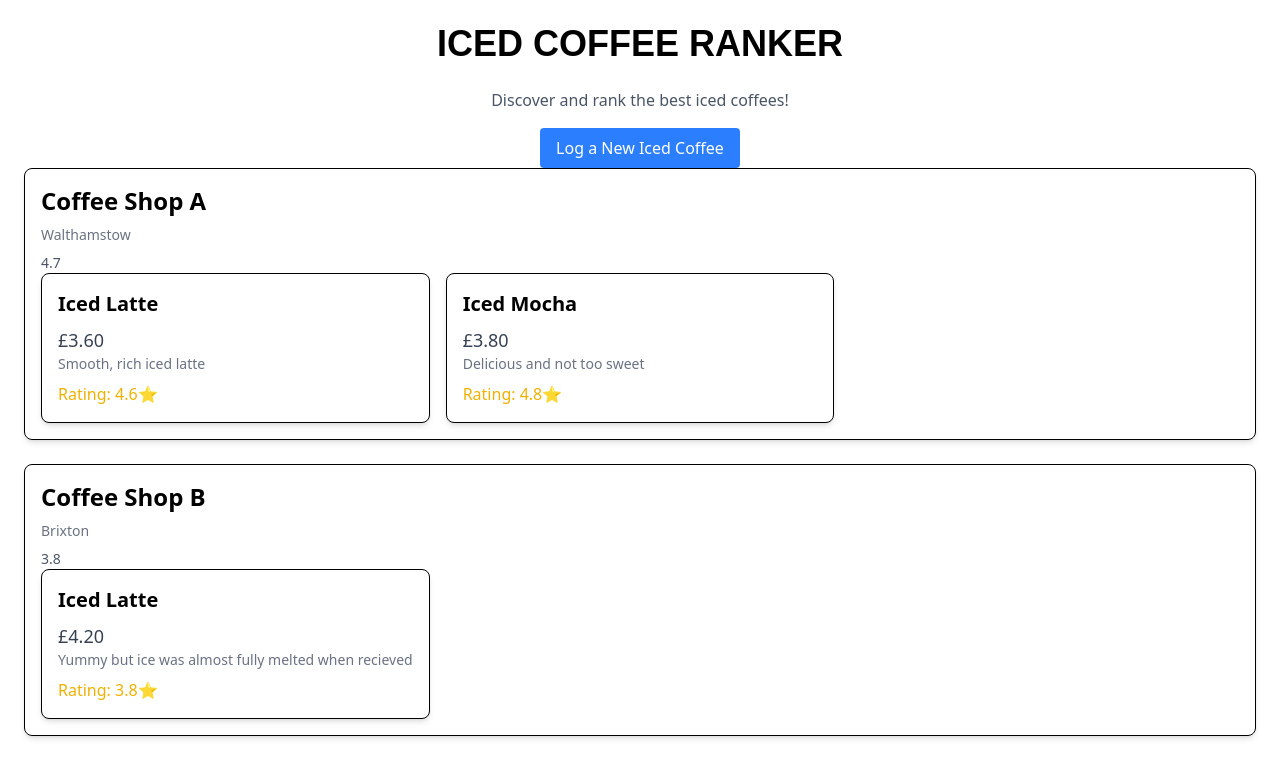
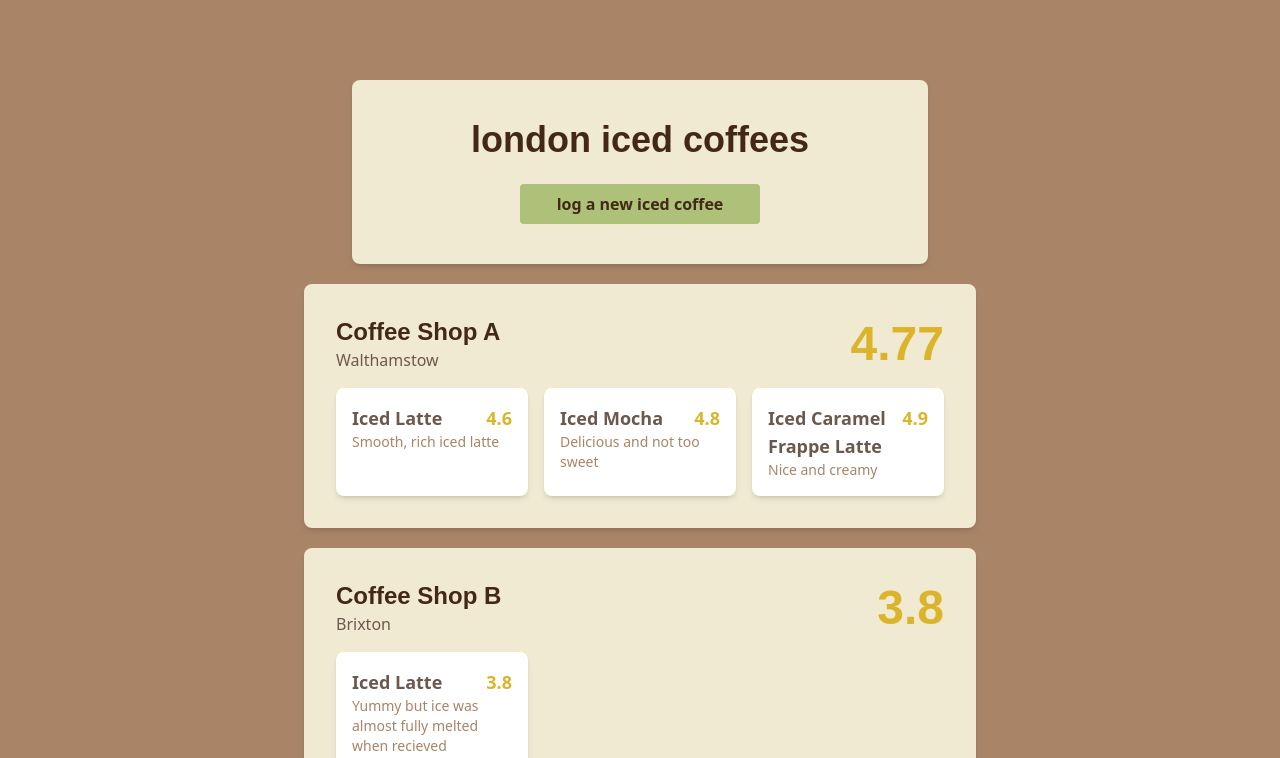
Before and after one commit to amymaney/iced-coffee-ranking-app, a Next.js app: page / in a window 1280 px wide. Shown: the top 758 px of the page. Built offline with nearby package versions, Linux system fonts and the light colour scheme.

Commit message:
fixed up homepage

```diff
--- a/src/app/components/CoffeeShop.tsx
+++ b/src/app/components/CoffeeShop.tsx
@@ -8,18 +8,17 @@ interface CoffeeShopProps {
 
 const CoffeeShopComponent: React.FC<CoffeeShopProps> = ({ coffeeShop }) => {
     return(
-        <div className="p-4 border rounded-lg shadow-md mb-6">
-            <h2 className="text-2xl font-bold mb-2">{coffeeShop.name}</h2>
-            <p className="text-sm text-gray-500 mb-2">{coffeeShop.location}</p>
-            <p className="text-sm text-gray-600">{coffeeShop.rating}</p>
-            {coffeeShop.image!==""&&(
-                <img
-                    src={coffeeShop.image}
-                    alt={coffeeShop.name}
-                    className="w-full h-60 object-cover rounded-md mb-4"
-                />
-            )}
-            <div className="grid grid-cols-1 sm:grid-cols-2 md:grid-cols-3 gap-4">
+        <div className="w-full max-w-2xl mx-auto p-8 bg-[#f0ead2] shadow-md mt-5 rounded-lg mb-5">
+            <div className="flex justify-between items-center">
+                <div>
+                    <h2 className="text-2xl font-bold text-left text-[#432818]">
+                        {coffeeShop.name}
+                    </h2>
+                    <p className="text-left text-[#6c584c]">{coffeeShop.location}</p>
+                </div>
+                <h1 className="text-right text-[#dbb42c] text-5xl font-bold">{coffeeShop.rating}</h1>
+            </div>
+         <div className="grid grid-cols-1 sm:grid-cols-2 md:grid-cols-3 gap-4 pt-4">
             {coffeeShop.icedCoffees.map((icedCoffee)=>(
                 <IcedCoffeeCard
                     key={icedCoffee.id}
@@ -33,6 +32,31 @@ const CoffeeShopComponent: React.FC<CoffeeShopProps> = ({ coffeeShop }) => {
             ))}
      </div>
         </div>
+        // <div className="p-4 border rounded-lg shadow-md mb-6">
+        //     <h2 className="text-2xl font-bold mb-2">{coffeeShop.name}</h2>
+        //     <p className="text-sm text-gray-500 mb-2">{coffeeShop.location}</p>
+        //     <p className="text-sm text-gray-600">{coffeeShop.rating}</p>
+        //     {coffeeShop.image!==""&&(
+        //         <img
+        //             src={coffeeShop.image}
+        //             alt={coffeeShop.name}
+        //             className="w-full h-60 object-cover rounded-md mb-4"
+        //         />
+        //     )}
+        //     <div className="grid grid-cols-1 sm:grid-cols-2 md:grid-cols-3 gap-4">
+        //         {coffeeShop.icedCoffees.map((icedCoffee)=>(
+        //             <IcedCoffeeCard
+        //                 key={icedCoffee.id}
+        //                 id={icedCoffee.id}
+        //                 name={icedCoffee.name}
+        //                 price={icedCoffee.price}
+        //                 rating={icedCoffee.rating}
+        //                 description={icedCoffee.description}
+        //                 image={icedCoffee.image}
+        //             />
+        //         ))}
+        //     </div>
+        // </div>
     );
 };
 
--- a/src/app/components/IcedCoffeeCard.tsx
+++ b/src/app/components/IcedCoffeeCard.tsx
@@ -20,14 +20,19 @@ const IcedCoffeeCard: React.FC<IcedCoffeeCardProps> = ({
   const formattedPrice = `£${price.toFixed(2)}`;
 
   return (
-    <div className="bg-white p-4 rounded-lg shadow-md border">
-      <h3 className="text-xl font-bold mb-2">{name}</h3>
-      <p className="text-lg text-gray-700">{formattedPrice}</p>
+    <div className="bg-white p-4 rounded-lg shadow-md">
+      <div className="flex justify-between">
+        <h3 className="text-lg font-bold text-[#6c584c] text-left">{name}</h3>
+        <h3 className="text-lg font-bold text-[#dbb42c] text-right">{rating}</h3>
+      </div>
+      <p className="text-sm text-[#a98467]">{description}</p>
+
+      {/* <p className="text-md text-gray-700">{formattedPrice}</p>
       <p className="text-sm text-gray-500 mb-2">{description}</p>
       <p className="text-yellow-500">Rating: {rating}⭐</p>
       {image!==""&&(
         <img src={image} alt={name} className="w-full h-40 object-cover rounded-md mb-4" />
-      )}
+      )} */}
     </div>
   );
 };
--- a/src/app/data/coffeeShops.ts
+++ b/src/app/data/coffeeShops.ts
@@ -21,7 +21,7 @@ export const coffeeShops: CoffeeShop[] = [
     {
         id: 1,
         name: "Coffee Shop A",
-        rating: 4.7,
+        rating: 4.77,
         location: "Walthamstow",
         image: "",
         icedCoffees:[
@@ -41,12 +41,20 @@ export const coffeeShops: CoffeeShop[] = [
                 description: "Delicious and not too sweet",
                 image: ""
             },
+            {
+                id: 3,
+                name: "Iced Caramel Frappe Latte",
+                price: 4.15,
+                rating: 4.9,
+                description: "Nice and creamy",
+                image: ""
+            },
         ]
     },
     {
         id: 2,
         name: "Coffee Shop B",
-        rating: 3.8,
+        rating: 3.80,
         location: "Brixton",
         image: "",
         icedCoffees:[
@@ -63,7 +71,7 @@ export const coffeeShops: CoffeeShop[] = [
     {
         id: 3,
         name: "Coffee Shop C",
-        rating: 4.9,
+        rating: 4.88,
         location: "Bermondsey",
         image: "",
         icedCoffees:[
@@ -71,7 +79,7 @@ export const coffeeShops: CoffeeShop[] = [
                 id: 1,
                 name: "Iced Caramel Latte",
                 price: 3.95,
-                rating: 4.85,
+                rating: 4.8,
                 description: "Sweet and creamy with a rich espresso base",
                 image: ""
             },
--- a/src/app/newCoffee/page.tsx
+++ b/src/app/newCoffee/page.tsx
@@ -2,8 +2,10 @@
 import { useState, useEffect } from "react";
 import StarRating from "../components/StarRater";
 import { SquareArrowLeft } from "lucide-react";
+import { useRouter } from "next/navigation";
 
 export default function NewIcedCoffee(){
+  const router = useRouter();
 
     const [coffee, setCoffee] = useState({
         name:"",
@@ -13,10 +15,6 @@ export default function NewIcedCoffee(){
         description:"",
         image:""
     });
-
-    const handleBack = () => {
-      window.location.href="/" // Navigate to the homepage
-    };
 
     const handleChange = (e:React.ChangeEvent<HTMLInputElement|HTMLTextAreaElement>) => {
         const {name, value} = e.target;
@@ -52,7 +50,7 @@ export default function NewIcedCoffee(){
       <div className="min-h-screen bg-[#a98467] relative flex flex-col">
         <div className="absolute top-6 left-6 z-10">
           <SquareArrowLeft
-            onClick={handleBack}
+            onClick={() => router.push("/")}
             className="cursor-pointer w-8 h-8 text-[#f0ead2]"
           />
         </div>
--- a/src/app/page.tsx
+++ b/src/app/page.tsx
@@ -1,34 +1,33 @@
+"use client";
+
 import React from "react";
 import { coffeeShops } from "./data/coffeeShops";
 import CoffeeShopComponent from "./components/CoffeeShop";
 import Link from "next/link";
+import { useRouter } from "next/navigation";
 
 const Page: React.FC = () => {
+  const router = useRouter();
   return(
     <>
-        <div className="container mx-auto p-6">
-          <h1 className="text-4xl font-bold text-center mb-6">
-            ICED COFFEE RANKER
-          </h1>
-          <p className="text-center text-gray-600 mb-4">
-            Discover and rank the best iced coffees!
-          </p>
+      <div className="min-h-screen bg-[#a98467] relative flex flex-col">
+        <div className="w-full max-w-xl mx-auto p-10 bg-[#f0ead2] shadow-md mt-20 rounded-lg">
+          <h1 className="text-4xl font-semibold text-center mb-6 text-[#432818]">london iced coffees</h1>
+          <button
+            onClick={() => router.push("/newCoffee")}
+            className="bg-[#adc178] text-[#432818] px-4 py-2 font-semibold rounded w-60 cursor-pointer block mx-auto"
+          >
+            log a new iced coffee
+          </button>
+        </div>
 
-          <div className="flex justify-center">
-            <Link href="/newCoffee">
-              <button className="bg-blue-500 text-white px-4 py-2 rounded">
-                Log a New Iced Coffee
-              </button>
-            </Link>
-          </div>
-
-          <div>
+          <div className="mb-20">
             {coffeeShops.map((coffeeShop)=>(
               <CoffeeShopComponent key={coffeeShop.id} coffeeShop={coffeeShop} />
             ))}
           </div>
 
-        </div>
+      </div>
     </>
 
   );
--- a/src/app/styles/globals.css
+++ b/src/app/styles/globals.css
@@ -12,6 +12,6 @@
 } */
 
 /* globals.css */
-h1 {
+h1, h2 {
   font-family: 'Big Shoulders', sans-serif;
 }
```
Also changed, not shown: src/app/api/firstRoutes/route.ts (added). Lines whose indentation alone changed are shown as unchanged.
